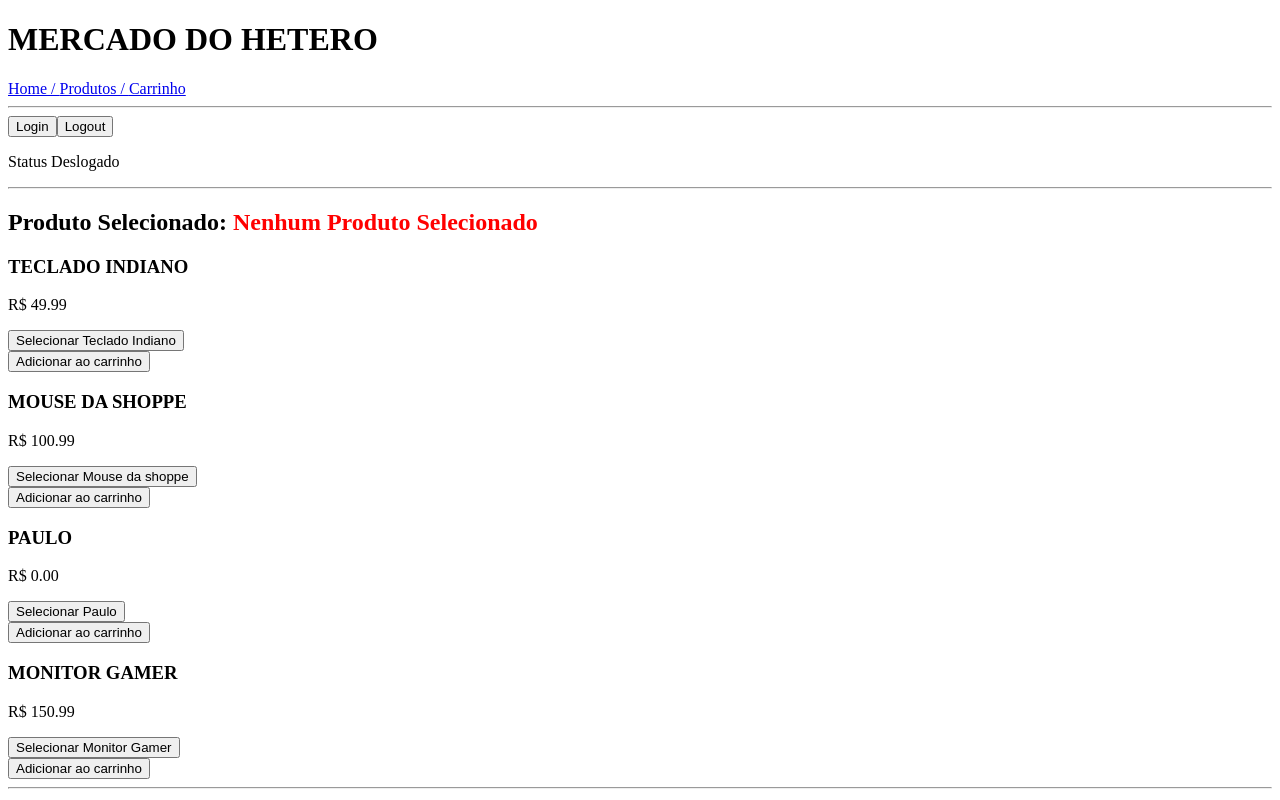
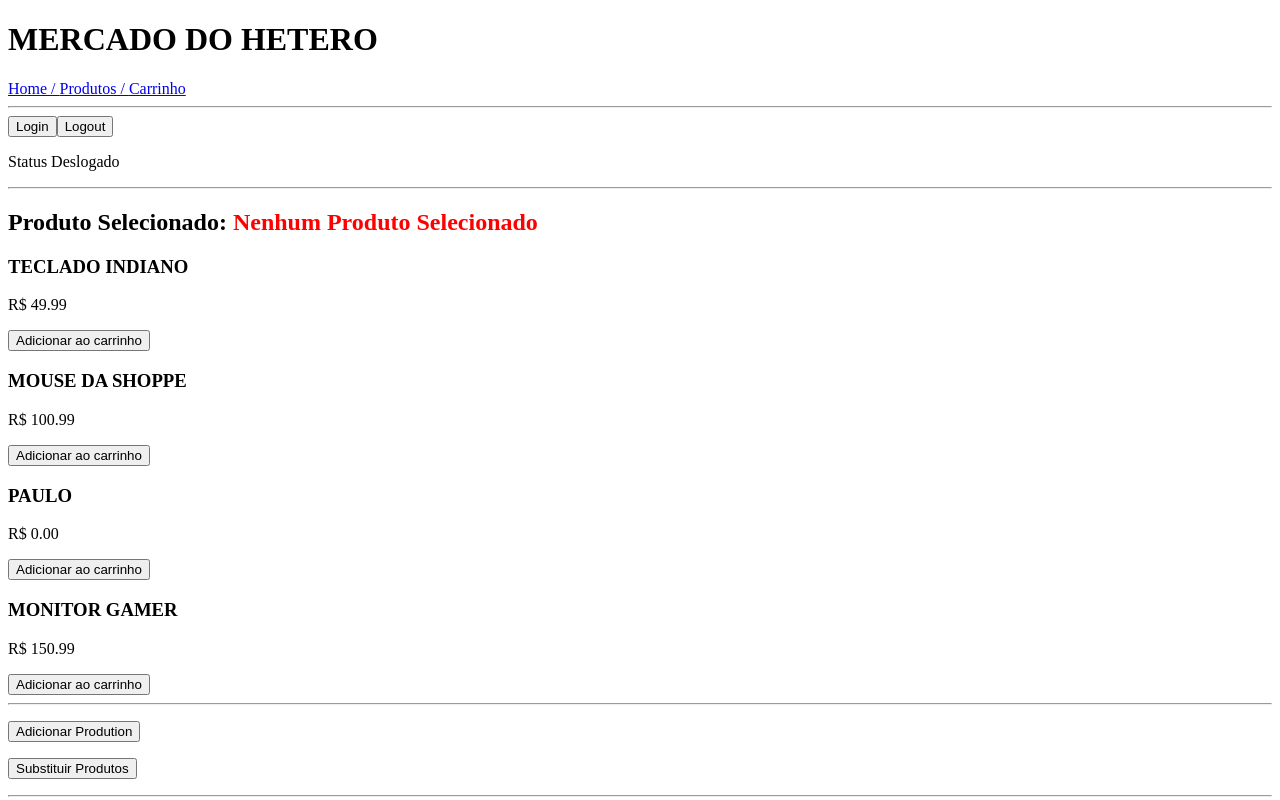
Before and after one commit to reigabs/e-commerce, an Angular app: page /produtos in a window 1280 px wide. Shown: the top 800 px of the page. Built offline with nearby package versions, Linux system fonts and the light colour scheme.

Commit message:
style: remove o botão 'selecionar produto'

```diff
--- a/src/app/features/produtos/produto/produto.html
+++ b/src/app/features/produtos/produto/produto.html
@@ -2,5 +2,4 @@
 <div class="produto">
 <h3>{{nome | uppercase }}</h3>
 <p>{{preco | precoFormatado}}</p>
-<button (click)="selecionarProduto()">Selecionar {{nome}}</button>
 </div>
```
